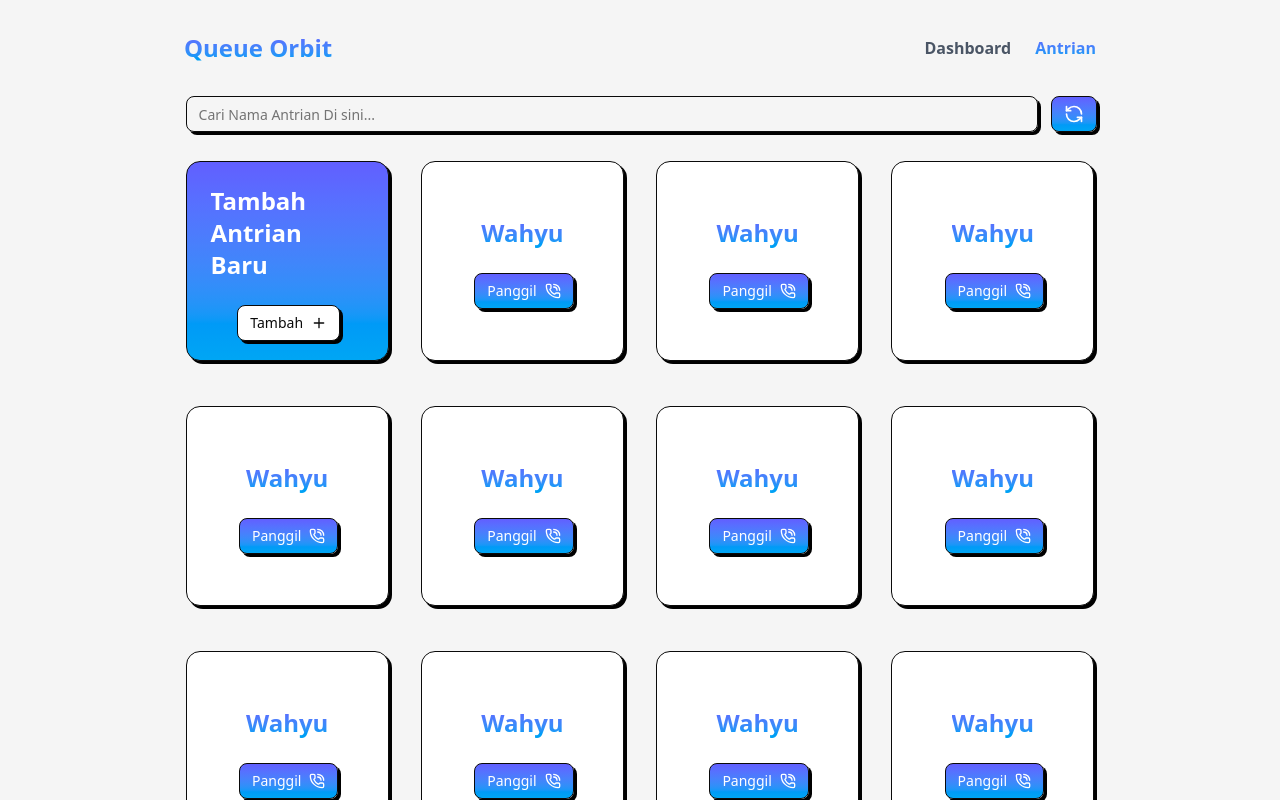
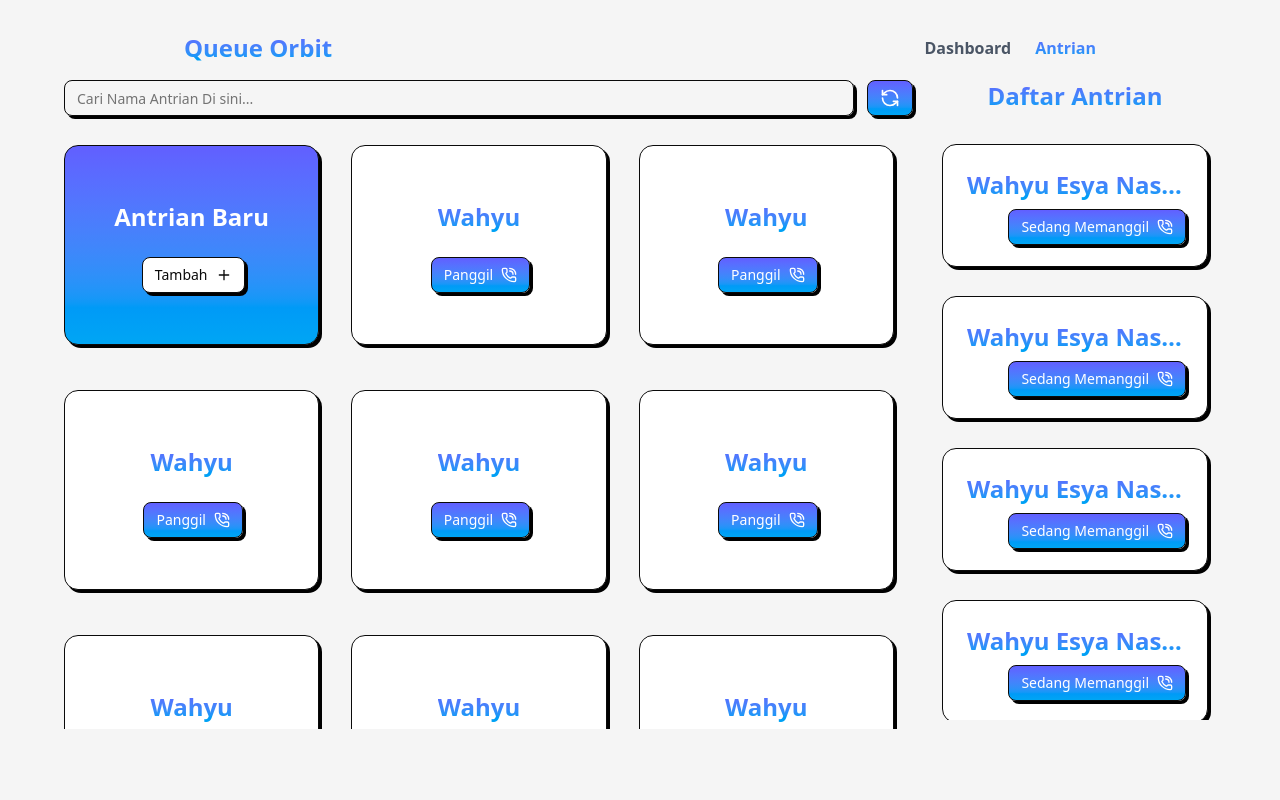
Before and after one commit to foolais/fe-queue-orbit, a Next.js app: page /antrian in a window 1280 px wide. Built offline with nearby package versions, Linux system fonts and the light colour scheme.

Commit message:
feat(ListQueue) add dummy data list queue

```diff
--- a/app/(content)/antrian/page.tsx
+++ b/app/(content)/antrian/page.tsx
@@ -1,11 +1,13 @@
 import { CardQueue, CreateCardQueue } from "@/components/card-queue";
+import ListQueue from "@/components/list-queue";
 import SearchQueue from "@/components/search-queue";
 
 const AntrianPage = () => {
   return (
-    <div className="w-4/5 mx-auto p-8">
+    <div className="w-full mx-auto flex gap-6">
+      <div className="w-3/4">
         <SearchQueue />
-      <div className="mt-8 grid grid-cols-2 md:grid-cols-3 lg:grid-cols-4 gap-8 mx-auto">
+        <div className="mt-8 grid grid-cols-2 lg:grid-cols-3 gap-8 mx-auto max-h-[73vh] overflow-y-auto pr-4">
           <CreateCardQueue />
           {Array.from({ length: 11 }).map((_, index) => (
             <div key={index} className="mb-4">
@@ -14,6 +16,10 @@ const AntrianPage = () => {
           ))}
         </div>
       </div>
+      <div className="w-1/4">
+        <ListQueue />
+      </div>
+    </div>
   );
 };
 
--- a/app/(content)/layout.tsx
+++ b/app/(content)/layout.tsx
@@ -7,8 +7,7 @@ const ContentLayout = ({ children }: { children: React.ReactNode }) => {
         <h1 className="text-2xl font-bold primary-text">Queue Orbit</h1>
         <Pathname />
       </div>
-
-      {children}
+      <div className="px-8 py-4">{children}</div>
     </div>
   );
 };
--- a/app/globals.css
+++ b/app/globals.css
@@ -116,6 +116,16 @@
   .primary-text {
     @apply bg-linear-to-t from-sky-500 to-indigo-500 bg-clip-text text-transparent;
   }
+  .primary-border {
+    background: linear-gradient(#f5f5f5, #f5f5f5) padding-box,
+      linear-gradient(to top, #0ea5e9, #6366f1) border-box;
+    border: 3px dotted transparent;
+    border-radius: 0.75rem;
+    -webkit-border-radius: 0.75rem;
+    -moz-border-radius: 0.75rem;
+    -ms-border-radius: 0.75rem;
+    -o-border-radius: 0.75rem;
+  }
   .primary-bg {
     @apply bg-linear-to-t from-sky-500 to-indigo-500;
   }
--- a/components/card-queue.tsx
+++ b/components/card-queue.tsx
@@ -21,7 +21,9 @@ export const CreateCardQueue = () => {
   return (
     <Card className="w-full h-[200px] flex items-center justify-center primary-bg">
       <CardContent>
-        <h1 className="text-2xl font-bold text-white">Tambah Antrian Baru</h1>
+        <h1 className="text-2xl font-bold text-white text-center">
+          Antrian Baru
+        </h1>
       </CardContent>
       <CardFooter>
         <Button className="cursor-pointer" variant={"outline"}>
@@ -31,3 +33,18 @@ export const CreateCardQueue = () => {
     </Card>
   );
 };
+
+export const CardQueueLoading = () => {
+  return (
+    <Card className="w-full">
+      <CardContent className="grid gap-2">
+        <h1 className="text-2xl font-bold primary-text truncate">
+          Wahyu Esya Nasution
+        </h1>
+        <Button className="cursor-pointer ml-auto" disabled>
+          Sedang Memanggil <PhoneCall className="size-4" />
+        </Button>
+      </CardContent>
+    </Card>
+  );
+};
--- /dev/null
+++ b/components/list-queue.tsx
@@ -0,0 +1,20 @@
+import { CardQueueLoading } from "./card-queue";
+
+const ListQueue = () => {
+  return (
+    <>
+      <h1 className="text-2xl font-bold primary-text text-center">
+        Daftar Antrian
+      </h1>
+      <div className="w-full h-[73vh] overflow-y-auto mt-6 p-2">
+        <div className="grid gap-8">
+          {Array.from({ length: 11 }).map((_, index) => (
+            <CardQueueLoading key={index} />
+          ))}
+        </div>
+      </div>
+    </>
+  );
+};
+
+export default ListQueue;
--- /dev/null
+++ b/components/ui/separator.tsx
@@ -0,0 +1,28 @@
+"use client";
+
+import * as React from "react";
+import * as SeparatorPrimitive from "@radix-ui/react-separator";
+
+import { cn } from "@/lib/utils";
+
+function Separator({
+  className,
+  orientation = "horizontal",
+  decorative = true,
+  ...props
+}: React.ComponentProps<typeof SeparatorPrimitive.Root>) {
+  return (
+    <SeparatorPrimitive.Root
+      data-slot="separator"
+      decorative={decorative}
+      orientation={orientation}
+      className={cn(
+        "bg-border shrink-0 data-[orientation=horizontal]:h-px data-[orientation=horizontal]:w-full data-[orientation=vertical]:h-full data-[orientation=vertical]:w-px",
+        className
+      )}
+      {...props}
+    />
+  );
+}
+
+export { Separator };
--- a/package.json
+++ b/package.json
@@ -9,6 +9,7 @@
     "lint": "eslint"
   },
   "dependencies": {
+    "@radix-ui/react-separator": "^1.1.7",
     "@radix-ui/react-slot": "^1.2.3",
     "class-variance-authority": "^0.7.1",
     "clsx": "^2.1.1",
```
Also changed, not shown: 1 other file (tests, documents, lock files or other folders). Lines whose indentation alone changed are shown as unchanged.
